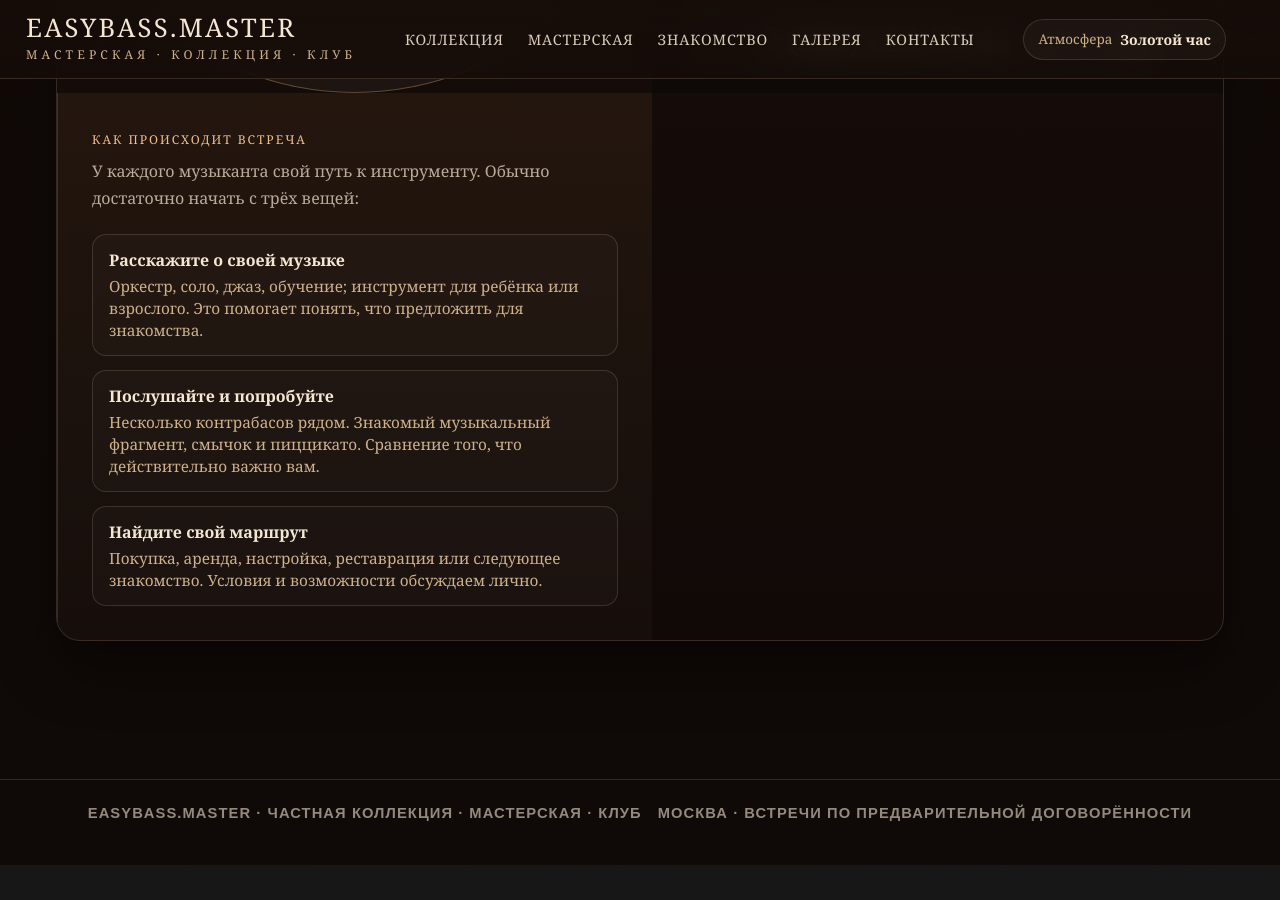
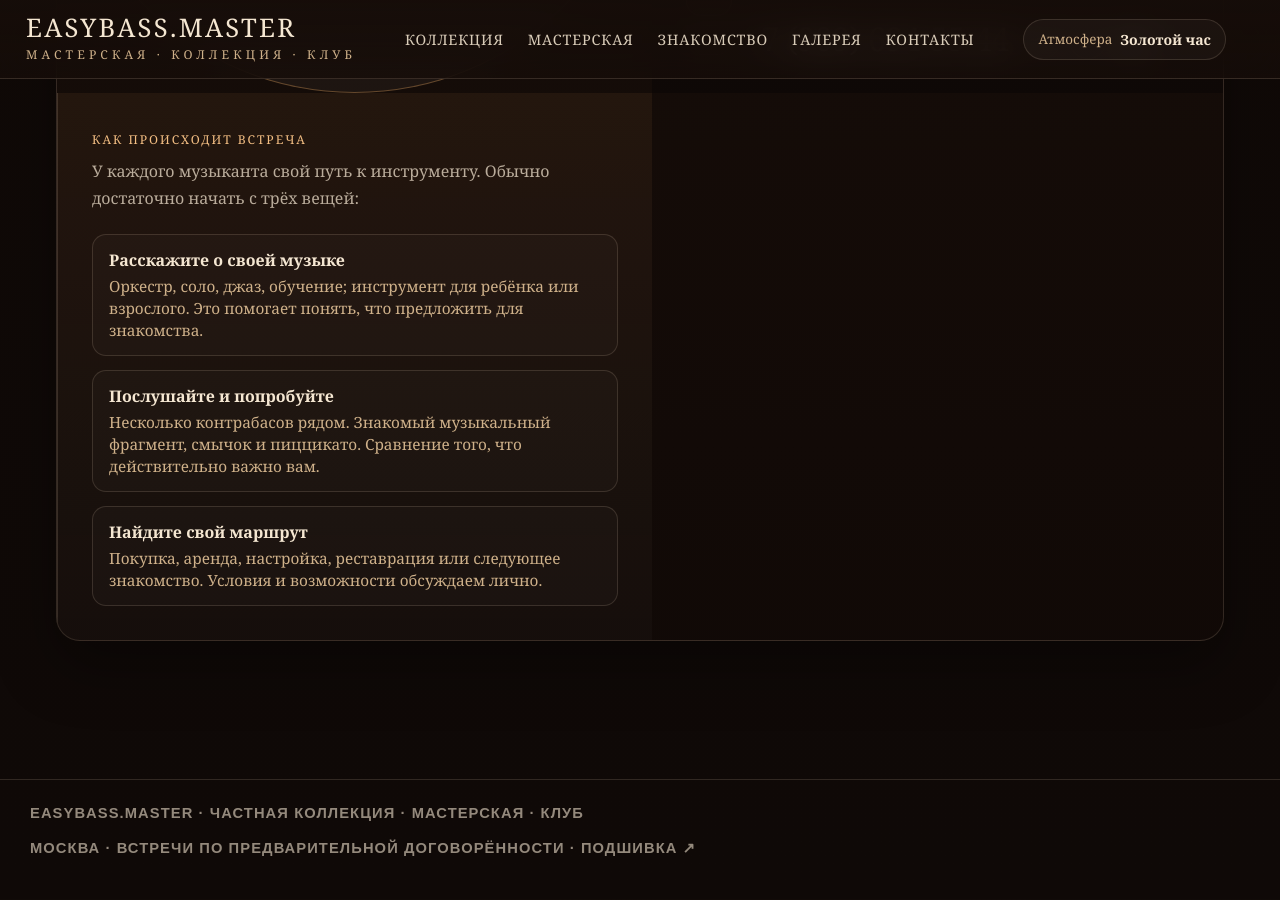
Before and after one commit to OntosLive/EasyBass.Master, a Jekyll site: the page index.html, which Jekyll copies as it is, in a window 1280 px wide and 900 px high, scrolled down 4233 px. Built offline with Jekyll 4.4.1, drawn with Linux system fonts in a browser that asks for light colours; before the commit the page ends 5098 px from its top, so only the background shows below that.

Commit message:
Keep approved room layout while restoring discoverable archive and full knowledge graph

```diff
--- a/index.html
+++ b/index.html
@@ -829,7 +829,7 @@
     <footer>
       <div class="footer-inner">
         <div>EASYBASS.MASTER · ЧАСТНАЯ КОЛЛЕКЦИЯ · МАСТЕРСКАЯ · КЛУБ</div>
-        <div>Москва · встречи по предварительной договорённости</div>
+        <div>Москва · встречи по предварительной договорённости · <a href="archive/">Подшивка ↗</a></div>
       </div>
     </footer>
   </div>
```
